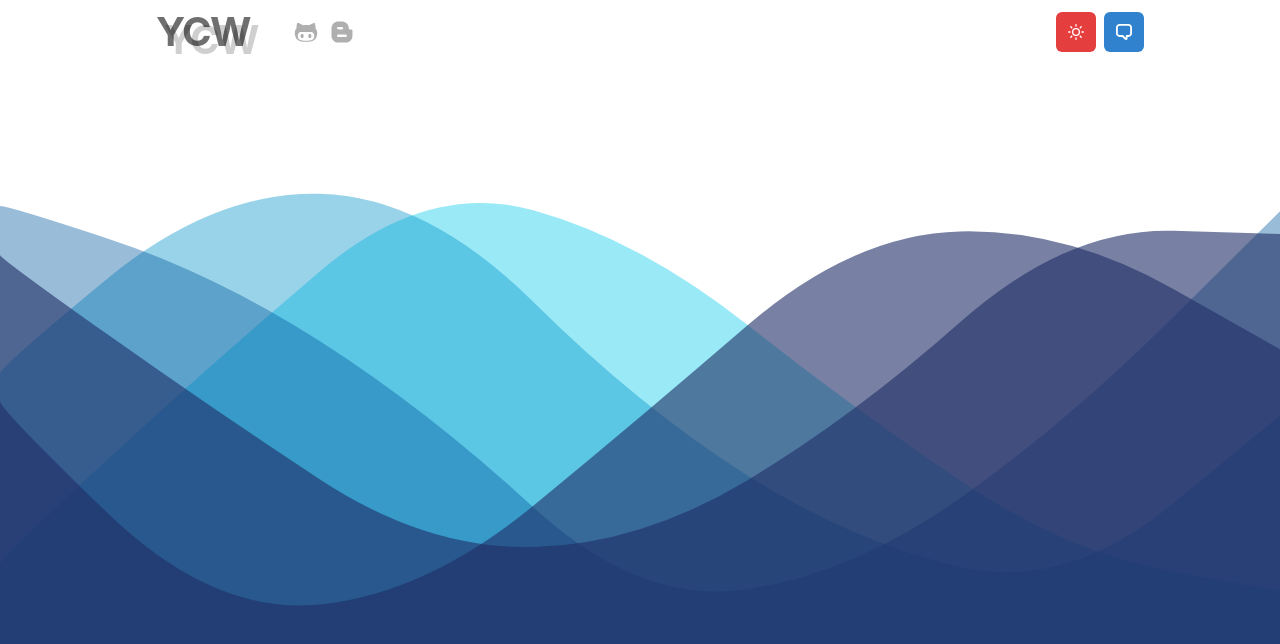
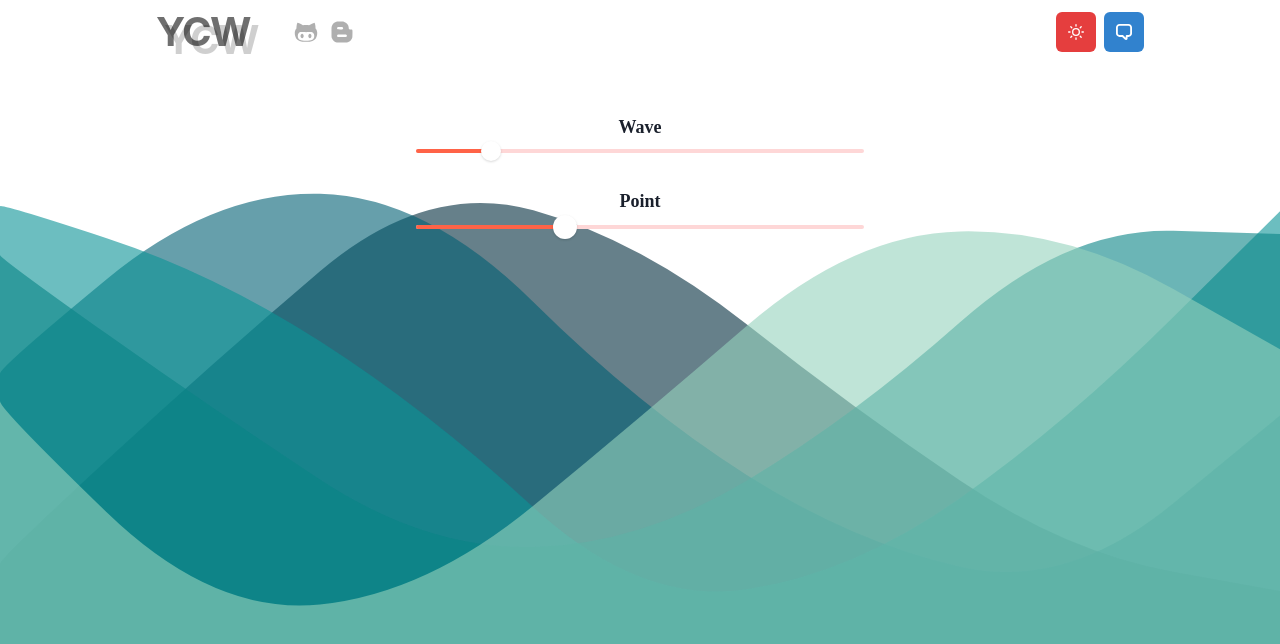
Before and after one commit to Oizys18/my_portfoilo, a Next.js app: page /projects/wave in a window 1280 px wide. Shown: the top 644 px of the page. Built offline with nearby package versions, Linux system fonts and the light colour scheme.

Commit message:
Add slider to change waveCount and pointCount, - Mod index

```diff
--- /dev/null
+++ b/components/font.js
@@ -0,0 +1,9 @@
+import { Global } from '@emotion/react'
+
+const Fonts = () => (
+  <Global
+    styles={`@import url('https://fonts.googleapis.com/css2?family=Noto+Sans+KR:wght@100;400;700&display=swap')`}
+  />
+)
+
+export default Fonts
--- a/lib/theme.js
+++ b/lib/theme.js
@@ -4,9 +4,7 @@ const styles = {
   global: props => ({
     html: {
       padding: 'none',
-      margin: 'none',
-      height: '90vh',
-      width: '100vw'
+      margin: 'none'
     },
     body: {
       padding: 'none',
@@ -18,12 +16,13 @@ const styles = {
   })
 }
 
-const components = {
-  Heading: {}
-}
+const components = {}
 const config = {
   initialColorMode: 'light',
   useSystemColorMode: false
+}
+const fonts = {
+  body: 'Noto Sans KR'
 }
 const colors = {
   transparent: 'transparent',
@@ -35,6 +34,6 @@ const colors = {
     900: '#171923'
   }
 }
-const theme = extendTheme({ styles, components, config, colors })
+const theme = extendTheme({ fonts, styles, components, config, colors })
 
 export default theme
--- a/pages/_app.js
+++ b/pages/_app.js
@@ -1,11 +1,13 @@
 import { ChakraProvider } from '@chakra-ui/provider'
 import Layout from '../components/layouts/main'
 import theme from '../lib/theme'
+import Fonts from '../components/font'
 import '../styles/xterm.css'
 
 const Website = ({ Component, pageProps, router }) => {
   return (
     <ChakraProvider theme={theme}>
+      <Fonts />
       <Layout router={router}>
         <Component {...pageProps} key={router.route} />
       </Layout>
--- a/pages/projects/wave.js
+++ b/pages/projects/wave.js
@@ -1,5 +1,14 @@
-import { useEffect } from 'react'
-import { Box, useColorModeValue } from '@chakra-ui/react'
+import { useEffect, useState } from 'react'
+import {
+  Box,
+  Container,
+  Slider,
+  SliderTrack,
+  SliderThumb,
+  SliderFilledTrack,
+  useColorModeValue
+} from '@chakra-ui/react'
+
 const Point = class {
   // 간격을 가진 좌표를 생성, 좌표의 Y값을 이동시키고
   // 각 좌표를 선으로 연결하는 것
@@ -62,7 +71,7 @@ const Tide = class {
       const cy = (prevY + this.points[i].y) / 2
 
       // 직선
-      // ctx.lineTo(cx, cy);
+      // ctx.lineTo(cx, cy)
 
       // 곡선
       ctx.quadraticCurveTo(prevX, prevY, cx, cy)
@@ -80,15 +89,9 @@ const Tide = class {
 }
 
 const WaveGroup = class {
-  constructor(themeColor) {
-    this.totalWaves = 5
-    this.totalPoints = 7
-    // this.color = [
-    //   'rgba(0,199,235,0.4)',
-    //   'rgba(0,146,199,0.4)',
-    //   'rgba(0,87,158,0.4)',
-    //   'rgba(30,45,102,0.6)'
-    // ]
+  constructor(themeColor, waveCount, pointCount) {
+    this.totalWaves = waveCount
+    this.totalPoints = pointCount
     this.color = themeColor
 
     this.waves = []
@@ -113,7 +116,7 @@ const WaveGroup = class {
 }
 
 const App = class {
-  constructor(themeColor) {
+  constructor(themeColor, tideCount, point) {
     // canvas 생성
     this.canvas = document.createElement('canvas')
     this.ctx = this.canvas.getContext('2d')
@@ -121,7 +124,7 @@ const App = class {
     waveCanvas.innerHTML = ''
     waveCanvas.appendChild(this.canvas)
 
-    this.waveGroup = new WaveGroup(themeColor)
+    this.waveGroup = new WaveGroup(themeColor, tideCount, point)
 
     // resize event
     window.addEventListener('resize', this.resize.bind(this), false)
@@ -153,24 +156,89 @@ const App = class {
 
 const Wave = () => {
   const lightColor = [
-    'rgba(0,199,235,0.4)',
-    'rgba(0,146,199,0.4)',
-    'rgba(0,87,158,0.4)',
-    'rgba(30,45,102,0.6)',
-    'rgba(30,45,102,0.6)'
+    '#002C3D99',
+    '#005F7399',
+    '#0A939699',
+    '#09848699',
+    '#94D2BD99',
+    '#E9D8A699',
+    '#E7D49D99',
+    '#EE9B0099',
+    '#CA670299',
+    '#B65C0299',
+    '#BB3E0399',
+    '#AE201299',
+    '#9B222699',
+    '#A61E1199',
+    '#97212599'
   ]
   const darkColor = [
-    '#003049CC',
-    '#D62828CC',
-    '#F77F00CC',
-    '#FCBF49CC',
-    '#EAE2B766'
+    '#00304999',
+    '#00304999',
+    '#00304999',
+    '#D6282899',
+    '#D6282899',
+    '#D6282899',
+    '#F77F0099',
+    '#F77F0099',
+    '#F77F0099',
+    '#FCBF4999',
+    '#FCBF4999',
+    '#FCBF4999',
+    '#EAE2B799',
+    '#EAE2B799',
+    '#EAE2B799'
   ]
   const themeColor = useColorModeValue(lightColor, darkColor)
+  const [waveCount, setWaveCount] = useState(5)
+  const [pointCount, setPointCount] = useState(7)
   useEffect(() => {
-    new App(themeColor)
-  }, [themeColor])
+    // useEffect to Clean-up when data change
+    new App(themeColor, waveCount, pointCount)
+  }, [themeColor, waveCount, pointCount])
+
   return (
+    <>
+      <Container mt={50} bgColor="transparent" align="center">
+        <Box>
+          <Box fontSize="lg" fontWeight="bold" pos="inline-block">
+            Wave
+          </Box>
+          <Slider
+            defaultValue={5}
+            min={3}
+            max={15}
+            step={1}
+            onChangeEnd={val => setWaveCount(val)}
+            zIndex={30}
+          >
+            <SliderTrack bg="red.100">
+              <Box position="relative" right={10} />
+              <SliderFilledTrack bg="tomato" />
+            </SliderTrack>
+            <SliderThumb boxSize={5} />
+          </Slider>
+        </Box>
+        <Box mt={5}>
+          <Box fontSize="lg" fontWeight="bold" pos="inline-block">
+            Point
+          </Box>
+          <Slider
+            defaultValue={7}
+            min={3}
+            max={15}
+            step={1}
+            onChangeEnd={val => setPointCount(val)}
+            zIndex={30}
+          >
+            <SliderTrack bg="red.100">
+              <Box position="relative" right={10} />
+              <SliderFilledTrack bg="tomato" />
+            </SliderTrack>
+            <SliderThumb boxSize={6} />
+          </Slider>
+        </Box>
+      </Container>
       <Box
         id="wave-canvas"
         width="100vw"
@@ -179,6 +247,7 @@ const Wave = () => {
         top={0}
         left={0}
       />
+    </>
   )
 }
 export default Wave
```
Also changed, not shown: pages/index.js (+17 -48 lines), lib/terminal.js. Lines whose indentation alone changed are shown as unchanged.
